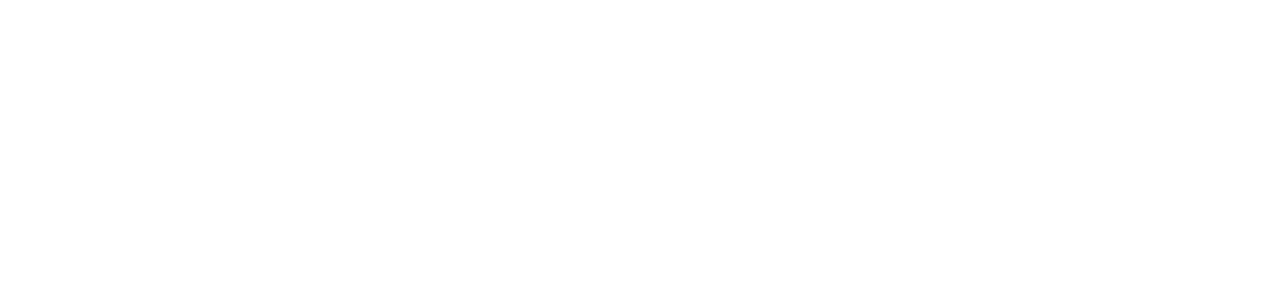
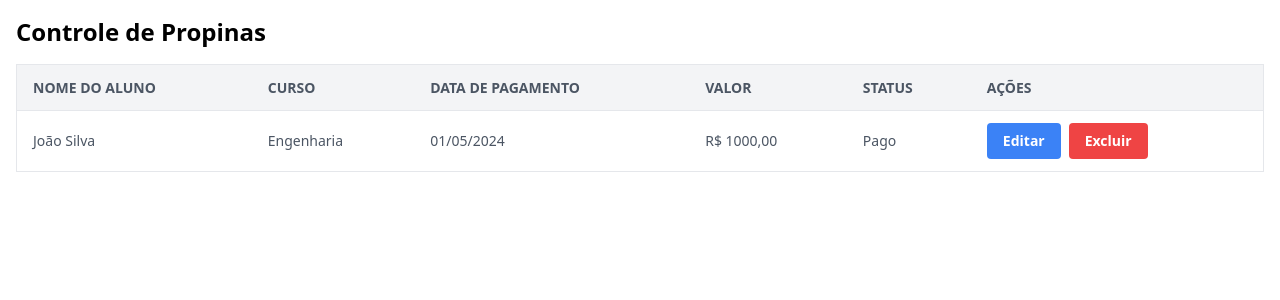
Before and after one commit to leehendrick/EduConnect-UI, a Nuxt app in the folder nuxt-app/: page /students/financas in a window 1280 px wide. Shown: the top 300 px of the page. Built offline with nearby package versions, Linux system fonts and the light colour scheme.

Commit message:
feature : add financas table

```diff
--- a/nuxt-app/pages/students/financas.vue
+++ b/nuxt-app/pages/students/financas.vue
@@ -2,11 +2,42 @@
 definePageMeta({
   layout: 'students-layout',
 })
-
 </script>
 
 <template>
-
+  <div class="container mx-auto p-4">
+    <h1 class="text-2xl font-bold mb-4">Controle de Propinas</h1>
+    <table class="min-w-full bg-white border border-gray-200">
+      <thead>
+      <tr class="w-full bg-gray-100 text-left text-gray-600 uppercase text-sm leading-normal">
+        <th class="py-3 px-4 border-b border-gray-200">Nome do Aluno</th>
+        <th class="py-3 px-4 border-b border-gray-200">Curso</th>
+        <th class="py-3 px-4 border-b border-gray-200">Data de Pagamento</th>
+        <th class="py-3 px-4 border-b border-gray-200">Valor</th>
+        <th class="py-3 px-4 border-b border-gray-200">Status</th>
+        <th class="py-3 px-4 border-b border-gray-200">Ações</th>
+      </tr>
+      </thead>
+      <tbody class="text-gray-600 text-sm font-light">
+      <tr class="border-b border-gray-200 hover:bg-gray-100">
+        <td class="py-3 px-4 border-b border-gray-200">João Silva</td>
+        <td class="py-3 px-4 border-b border-gray-200">Engenharia</td>
+        <td class="py-3 px-4 border-b border-gray-200">01/05/2024</td>
+        <td class="py-3 px-4 border-b border-gray-200">R$ 1000,00</td>
+        <td class="py-3 px-4 border-b border-gray-200">Pago</td>
+        <td class="py-3 px-4 border-b border-gray-200">
+          <button class="bg-blue-500 hover:bg-blue-700 text-white font-bold py-2 px-4 rounded">
+            Editar
+          </button>
+          <button class="bg-red-500 hover:bg-red-700 text-white font-bold py-2 px-4 rounded ml-2">
+            Excluir
+          </button>
+        </td>
+      </tr>
+      <!-- Adicione mais linhas conforme necessário -->
+      </tbody>
+    </table>
+  </div>
 </template>
 
 <style scoped>
```
